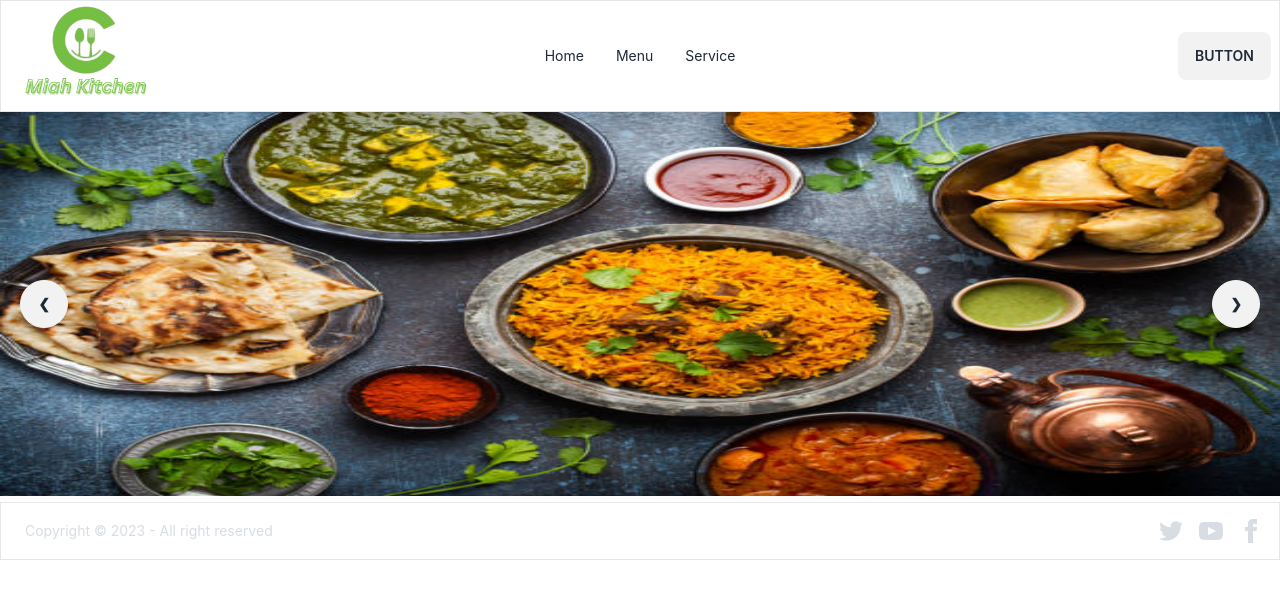
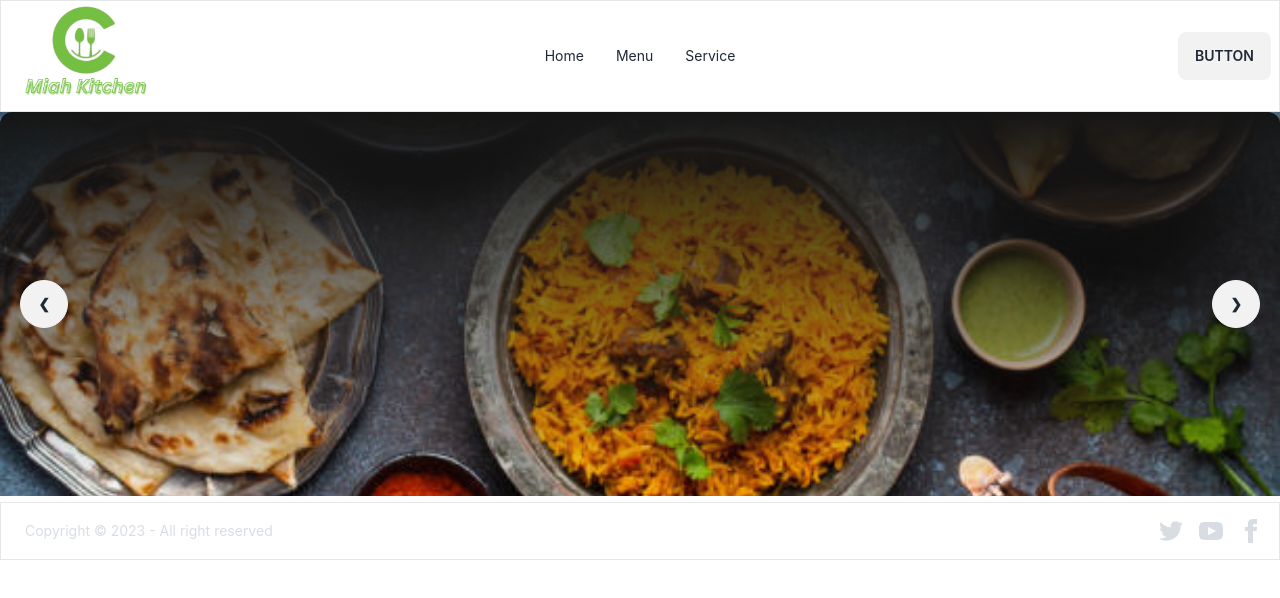
Before and after one commit to alaminmiah4274/miahKitchenClient, a React (Create React App) app: page / in a window 1280 px wide. Shown: the top 598 px of the page. Built offline with nearby package versions, Linux system fonts and the light colour scheme.

Commit message:
modified bannerItem and header

```diff
--- a/src/components/Home/Banner/BannerItem.js
+++ b/src/components/Home/Banner/BannerItem.js
@@ -1,4 +1,5 @@
 import React from 'react';
+import './BannerItem.css'
 
 const BannerItem = ({ slide }) => {
 
@@ -6,7 +7,9 @@ const BannerItem = ({ slide }) => {
 
     return (
         <div id={`slide${id}`} className="carousel-item relative w-full">
-            <img src={image} alt='' className="object-fill h-full w-full" />
+            <div className='carousel-img'>
+                <img src={image} alt='' className="object-cover h-full w-screen" />
+            </div>
             <div className="absolute flex justify-between transform -translate-y-1/2 left-5 right-5 top-1/2">
                 <a href={`#slide${prev}`} className="btn btn-circle">❮</a>
                 <a href={`#slide${next}`} className="btn btn-circle">❯</a>
--- a/src/components/Shared/Header/Header.js
+++ b/src/components/Shared/Header/Header.js
@@ -19,7 +19,7 @@ const Header = () => {
                             <path strokeLinecap="round" strokeLinejoin="round" strokeWidth="2" d="M4 6h16M4 12h8m-8 6h16" />
                         </svg>
                     </label>
-                    <ul tabIndex={0} className="menu menu-sm dropdown-content mt-3 p-2 shadow bg-base-100 rounded-box w-52 absulute">
+                    <ul tabIndex={0} className="menu menu-sm dropdown-content mt-3 p-2 shadow bg-base-100 rounded-box w-full absulute">
                         {navMenu}
                     </ul>
                 </div>
```
